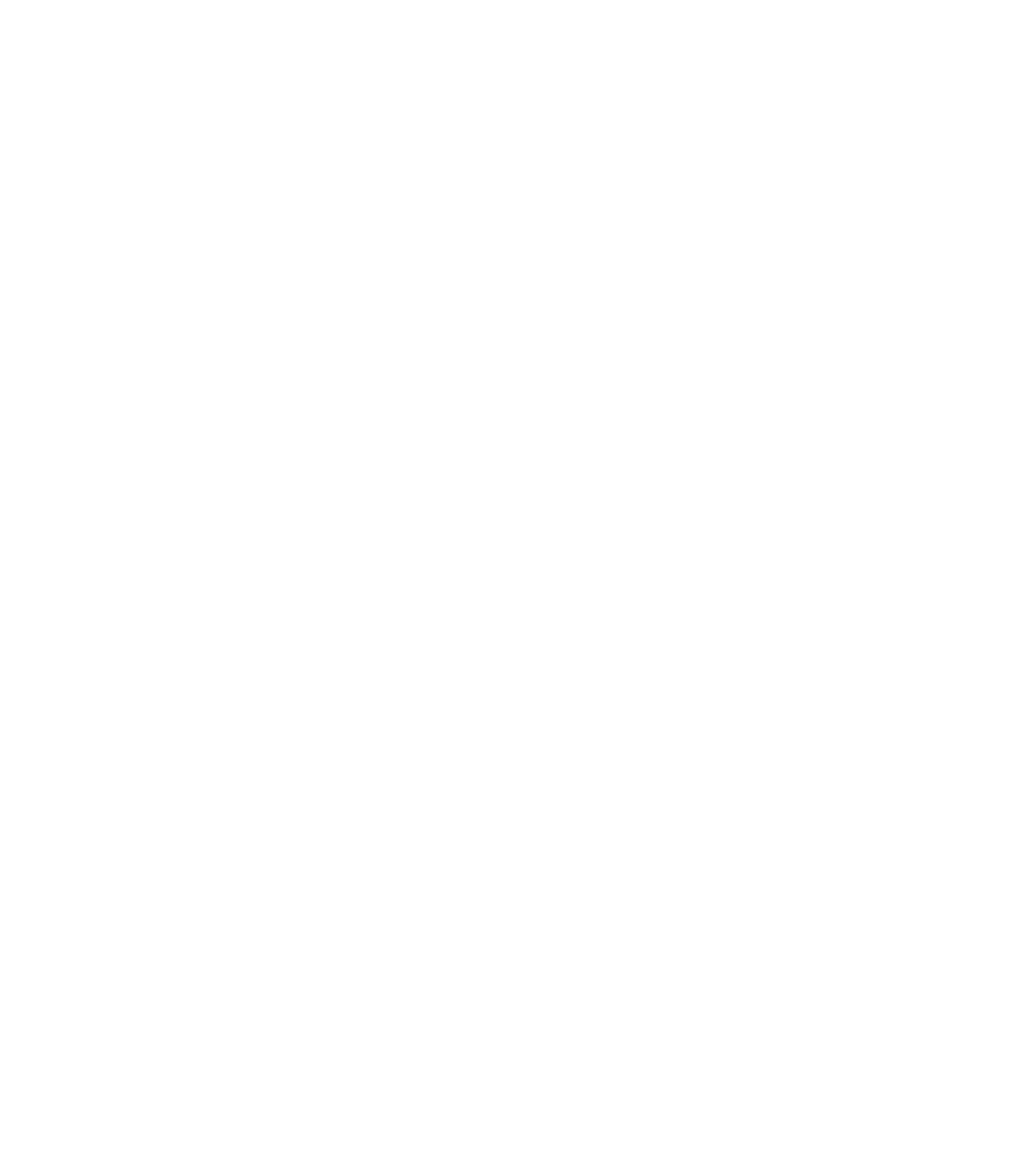
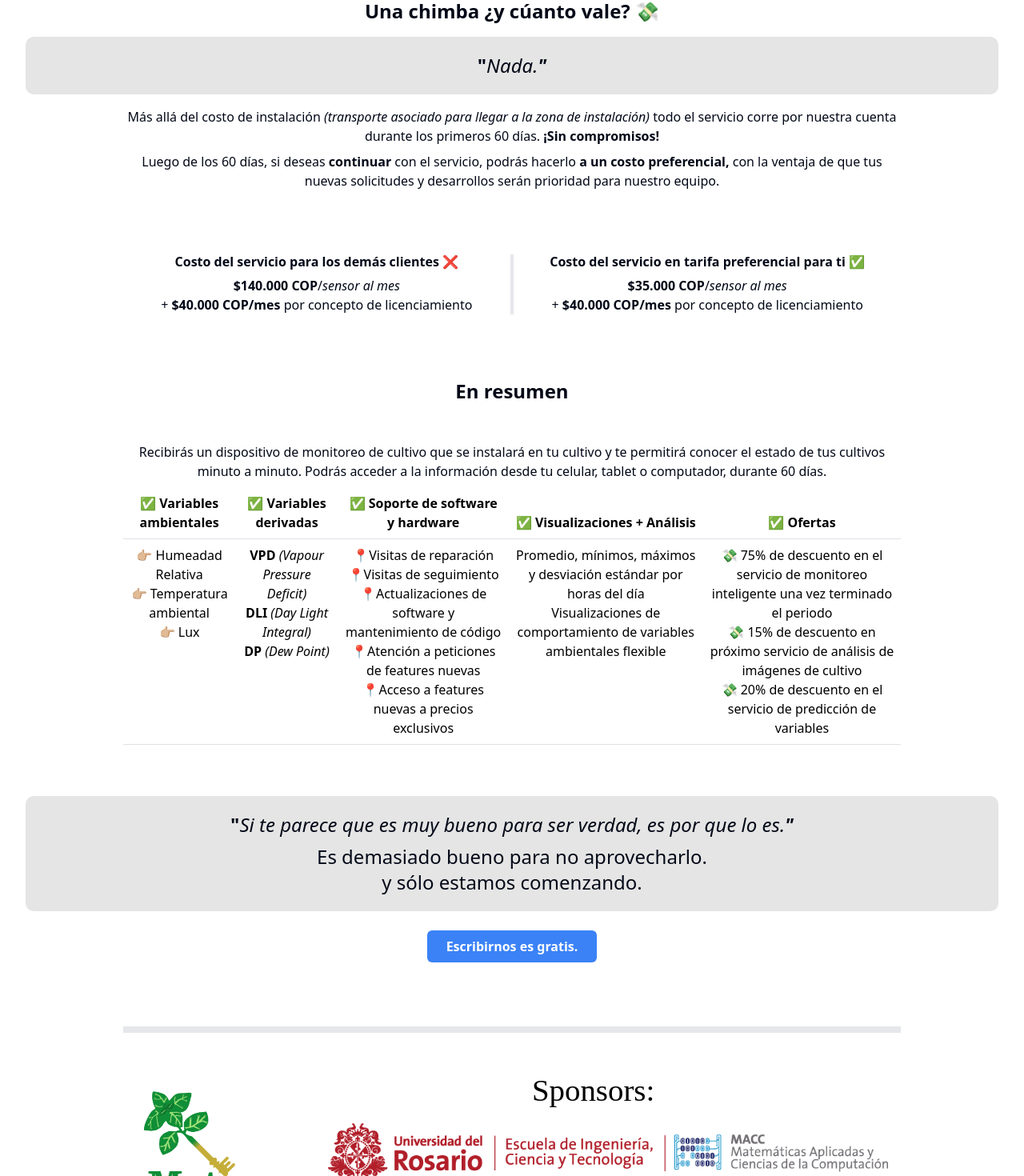
Before and after one commit to maticas-org/maticas-web-page, a React (Vite) app: page /datalogger in a window 1280 px wide. Shown: the part 2154-3624 px from the top of the page at 80% size. Before the commit the page ends 1372 px from the top, so only its background shows below. Built offline with nearby package versions, Linux system fonts and the light colour scheme.

Commit message:
Update
Added last part of "how" section and considered the landing page as done, the only thing that remains to be done is to build the videos and update the urls, also added logo of sponsors to increase social proof.

```diff
--- a/src/pages/DataLoggerLanding.tsx
+++ b/src/pages/DataLoggerLanding.tsx
@@ -1,6 +1,7 @@
 import { TriangleAlert } from "lucide-react"
 import { Alert, AlertDescription, AlertTitle } from "@/components/ui/alert"
 import Table from 'react-bootstrap/Table';
+import { Separator } from "@radix-ui/react-separator";
 
 
 function DataLoggerLanding() {
@@ -27,10 +28,7 @@
             <iframe src="https://www.youtube.com/embed/dQw4w9WgXcQ" allowFullScreen
                     style={{ width: '100%', height: '500px' }}
             />
-            <div className="h-6"></div>
-
-            {/* Logos de validación */}
-
+            <div className="h-12"></div>
 
             {/* Description */}
             <h2 className="text-2xl font-bold text-center">¿Qué recibirás? 🎁</h2>
@@ -93,7 +91,7 @@
             </div>
 
             {/* Call to action as a clickable quote */}
-            <div className="h-6"></div>
+            <div className="h-12"></div>
             <blockquote
                 className="text-2xl text-center"
                 style={{ backgroundColor: 'rgba(0, 0, 0, 0.1)', padding: '20px', borderRadius: '10px' }}
@@ -103,17 +101,150 @@
                     - Maticas Tech
                 </footer>
             </blockquote>
+            <div className="h-12"></div>
 
             {/* For who is this service */}
+            <h2 className="text-2xl font-bold text-center">¿Es este servicio para mi? 🤔</h2>
+            <div className="h-4"></div>
+            <div className="w-4/5 mx-auto">
+                <p className="text-1xl">
+                    Este servicio es para ti si eres un <strong>productor de cultivos en invernaderos cercano al área metropolitana de bogotá
+                    </strong> deseoso de <em>mejorar tu calidad de plantaciones</em> y <em> tomar decisiones informadas </em>
+                    a partir de la información que te brinda el monitoreo de variables ambientales.
+                </p>
+            </div>
 
             {/* How this product and offer works video */}
+            <div className="h-12"></div>
+            <div className="w-4/5 mx-auto">
+                <iframe src="https://www.youtube.com/embed/dQw4w9WgXcQ" allowFullScreen
+                        style={{ width: '100%', height: '500px' }}
+                />
+            </div>
 
             {/* What is the cost of the service? */}
+            <div className="h-12"></div>
+            <h2 className="text-2xl font-bold text-center">Una chimba ¿y cúanto vale? 💸</h2>
+            <div className="h-4"></div>
+
+            <blockquote
+                className="text-2xl text-center"
+                style={{ backgroundColor: 'rgba(0, 0, 0, 0.1)', padding: '20px', borderRadius: '10px' }}
+            >
+                <p><strong>"</strong><em>Nada.<strong>"</strong></em></p>
+            </blockquote>
+            <div className="h-4"></div>
+            <div className="w-4/5 mx-auto">
+                <p className="text-1xl">
+                    Más allá del costo de instalación <em>(transporte asociado para llegar a la zona de instalación)</em> todo el servicio
+                    corre por nuestra cuenta durante los primeros 60 días. <strong>¡Sin compromisos!</strong>
+                </p>
+                <div className="h-2"></div>
+                <p className="text-1xl">
+                    Luego de los 60 días, si deseas <strong>continuar</strong> con el servicio, podrás hacerlo <strong>a un costo preferencial,</strong> con la ventaja
+                    de que tus nuevas solicitudes y desarrollos serán prioridad para nuestro equipo.
+                </p>
+            </div>
+            <div className="h-20"></div>
+
+            {/* Container with two columns */}
+            <div className="w-4/5 mx-auto">
+                <div className="flex flex-row justify-between">
+                    <div className="w-1/2">
+                        <h3 className="text-1xl font-bold text-center">Costo del servicio para los demás clientes ❌</h3>
+                        <div className="h-2"></div>
+                        <p className="text-1xl text-center"> <strong>$140.000 COP</strong>/<em>sensor al mes</em></p>
+                        <p> + <strong>$40.000 COP/mes</strong> por concepto de licenciamiento</p>
+                    </div>
+                    <Separator orientation='vertical' className= 'bg-gray-200 w-1' style = {{height: '100'}} />
+                    <div className="w-1/2">
+                        <h3 className="text-1xl font-bold text-center">Costo del servicio en tarifa preferencial para ti ✅</h3>
+                        <div className="h-2"></div>
+                        <p className="text-1xl text-center"> <strong>$35.000 COP</strong>/<em>sensor al mes</em></p>
+                        <p>+ <strong>$40.000 COP/mes</strong> por concepto de licenciamiento</p>
+                    </div>
+                </div>
+            </div>
 
             {/* Summary of the offer */}
 
+            <div className="h-20"></div>
+            <h2 className="text-2xl font-bold text-center">En resumen</h2>
+            <div className="h-12"></div>
+            <div className="w-4/5 mx-auto">
+                <p className="text-1xl">
+                    Recibirás un dispositivo de monitoreo de cultivo que se instalará en tu cultivo y te permitirá
+                    conocer el estado de tus cultivos minuto a minuto. Podrás acceder a la información desde tu
+                    celular, tablet o computador, durante 60 días.
+                </p>
+                <div className="h-2"></div>
+                <Table responsive="sm">
+                    <thead>
+                    <tr>
+                        <th>✅ Variables ambientales</th>
+                        <th>✅ Variables derivadas</th>
+                        <th>✅ Soporte de software y hardware</th>
+                        <th>✅ Visualizaciones + Análisis</th>
+                        <th>✅ Ofertas</th>
+                    </tr>
+                    </thead>
+                    <tbody>
+                    <tr>
+                        <td>
+                        <div className=""> 👉🏼 Humeadad Relativa</div>
+                        <div className=""> 👉🏼 Temperatura ambiental</div>
+                        <div className=""> 👉🏼 Lux</div>
+                        </td>
+                        <td>
+                        <div><strong>VPD</strong> <em>(Vapour Pressure Deficit)</em></div>
+                        <div><strong>DLI</strong> <em>(Day Light Integral)</em></div>
+                        <div><strong>DP</strong> <em>(Dew Point)</em></div>
+                        </td>
+                        <td>
+                        <div> 📍Visitas de reparación</div>
+                        <div> 📍Visitas de seguimiento</div>
+                        <div> 📍Actualizaciones de software y mantenimiento de código</div>
+                        <div> 📍Atención a peticiones de features nuevas</div>
+                        <div> 📍Acceso a features nuevas a precios exclusivos</div>
+                        </td>
+                        <td>
+                        <div>Promedio, mínimos, máximos y desviación estándar por horas del día</div>
+                        <div>Visualizaciones de comportamiento de variables ambientales flexible</div>
+                        </td>
+                        <td>
+                        <div>💸 75% de descuento en el servicio de monitoreo inteligente una vez terminado el periodo</div>
+                        <div>💸 15% de descuento en próximo servicio de análisis de imágenes de cultivo</div>
+                        <div>💸 20% de descuento en el servicio de predicción de variables</div>
+                        </td>
+                    </tr>
+                    </tbody>
+                </Table>
+            </div>
+            <div className="h-12"></div>
+
             {/* Call to action and redirect to contact us page */}
+            <blockquote
+                className="text-2xl text-center"
+                style={{ backgroundColor: 'rgba(0, 0, 0, 0.1)', padding: '20px', borderRadius: '10px' }}
+            >
+                <p><strong>"</strong><em>Si te parece que es muy bueno para ser verdad, es por que lo es.<strong>"</strong></em></p>
+                <div className="h-2"></div>
+                <p>Es demasiado bueno para no aprovecharlo. </p>
+                <p> y sólo estamos comenzando.</p>
+            </blockquote>
 
+            <div className="h-6"></div>
+            <button className="bg-blue-500 hover:bg-blue-700 text-white font-bold py-2 px-4 rounded">
+                <a href="/contact-us">Escribirnos es gratis.</a>
+            </button>
+
+            {/* Logos de validación */}
+            <div className="h-20"></div>
+            <Separator orientation='horizontal' className= 'bg-gray-200 w-4/5 mx-auto' style = {{height: '1vh'}} />
+            <div className="flex flex-row justify-center">
+                <img src="/header.svg" alt="Validación 1" className="w-4/5" style={{maxHeight: '40vh'}}/>
+            </div>
+            <Separator orientation='horizontal' className= 'bg-gray-200 w-4/5 mx-auto' style = {{height: '1vh'}} />
         </div>
     </>
   )
```
Also changed, not shown: public/header.svg (added).
